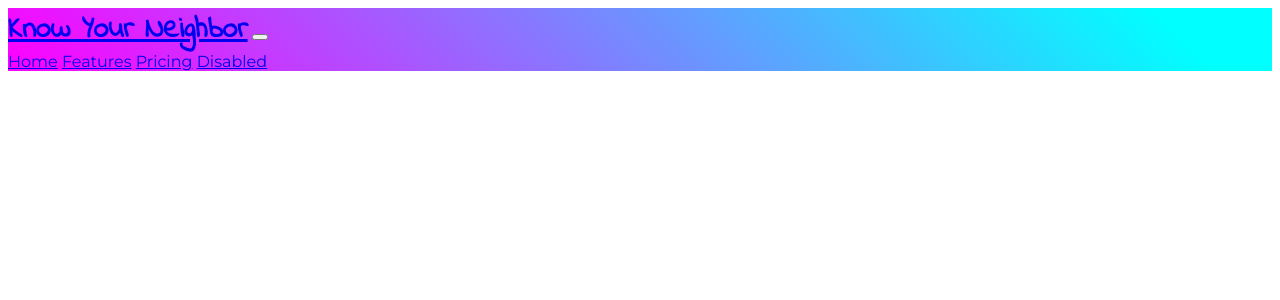
After one commit to VickyMutai/neighborhood-watch, a Django app: template neighbor/hood/templates/navbar.html in a window 1280 px wide. The commit adds this page. Shown: the top 300 px of the page. Run offline with Django 3.2, Linux system fonts and the light colour scheme; the template is opened without the code that fills it, so the values that code supplies are empty; some libraries are stand-ins or nearby versions.

Commit message:
adding static files and navbar

```diff
--- /dev/null
+++ b/neighbor/hood/static/css/main.css
@@ -0,0 +1,3 @@
+h1{
+    color: red;
+}
--- a/neighbor/hood/templates/base.html
+++ b/neighbor/hood/templates/base.html
@@ -1,4 +1,5 @@
 {% load bootstrap4 %}
+{% load static %}
 <!DOCTYPE html>
 <html lang="en">
 <head>
@@ -11,9 +12,11 @@
 
     {% block styles %}
         {% bootstrap_css %}
+        <link rel="stylesheet" href="{% static 'css/main.css' %}">
     {% endblock %}
 </head>
 <body>
+    {% include "navbar.html" %}
     {% block content %}
     {% endblock %}
     {% block scripts %}
--- a/neighbor/hood/templates/index.html
+++ b/neighbor/hood/templates/index.html
@@ -1,5 +1,6 @@
 {% extends 'base.html' %}
 {% load bootstrap4 %}
+{% load static %}
 {% block content %}
 {{block.super}}
 <h1 class="text-center">{{test}}</h1>
--- /dev/null
+++ b/neighbor/hood/templates/navbar.html
@@ -0,0 +1,22 @@
+{% load bootstrap4 %}
+<link href="https://fonts.googleapis.com/css?family=Indie+Flower|Montserrat" rel="stylesheet">
+<nav class="navbar navbar-light" style="background: -moz-linear-gradient(45deg, #ff00ff 0%, #00ffff 91%, #00ffff 100%); /* ff3.6+ */
+background: -webkit-gradient(linear, left bottom, right top, color-stop(0%, #ff00ff), color-stop(91%, #00ffff), color-stop(100%, #00ffff)); /* safari4+,chrome */
+background: -webkit-linear-gradient(45deg, #ff00ff 0%, #00ffff 91%, #00ffff 100%); /* safari5.1+,chrome10+ */
+background: -o-linear-gradient(45deg, #ff00ff 0%, #00ffff 91%, #00ffff 100%); /* opera 11.10+ */
+background: -ms-linear-gradient(45deg, #ff00ff 0%, #00ffff 91%, #00ffff 100%); /* ie10+ */
+background: linear-gradient(45deg, #ff00ff 0%, #00ffff 91%, #00ffff 100%); /* w3c */
+filter: progid:DXImageTransform.Microsoft.gradient( startColorstr='#00ffff', endColorstr='#ff00ff',GradientType=1 ); /* ie6-9 */">
+        <a class="navbar-brand" href="/" style="font-size:30px;font-family: 'Indie Flower', cursive;"><b>Know Your Neighbor</b></a>
+        <button class="navbar-toggler" type="button" data-toggle="collapse" data-target="#navbarNavAltMarkup" aria-controls="navbarNavAltMarkup" aria-expanded="false" aria-label="Toggle navigation">
+          <span class="navbar-toggler-icon"></span>
+        </button>
+        <div class="collapse navbar-collapse" id="navbarNavAltMarkup">
+          <div class="navbar-nav" style="font-family:'Montserrat',sans-serrif">
+            <a class="nav-item nav-link active" href="#">Home</a>
+            <a class="nav-item nav-link" href="#">Features</a>
+            <a class="nav-item nav-link" href="#">Pricing</a>
+            <a class="nav-item nav-link disabled" href="#">Disabled</a>
+          </div>
+        </div>
+      </nav>
```
